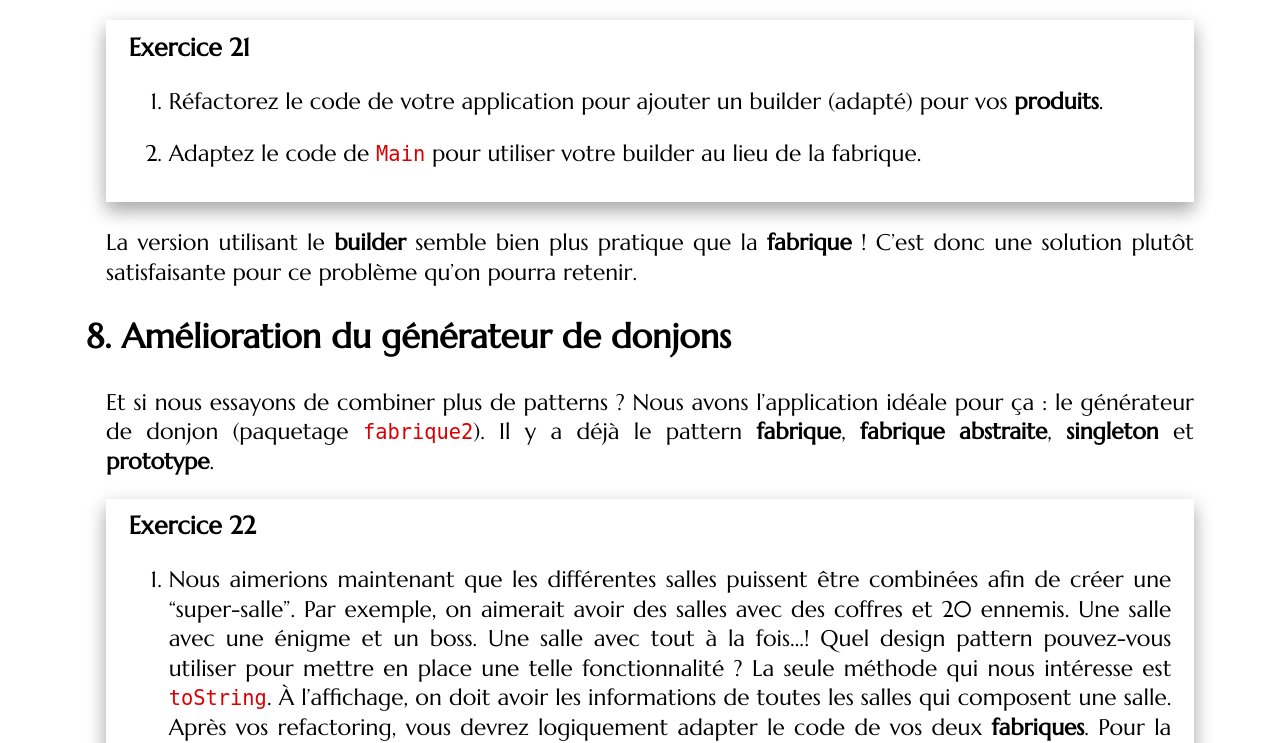
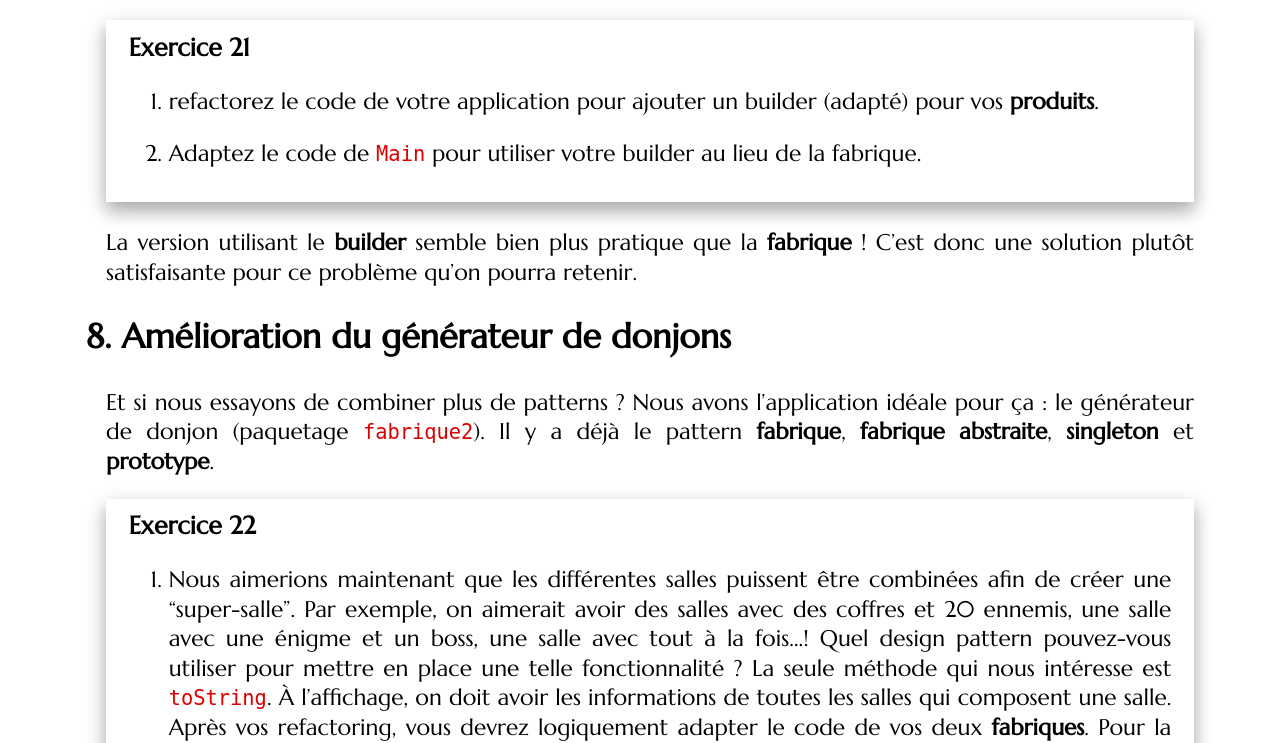
Before and after one commit to mgasquet/R304-QualiteDeveloppement, a Jekyll site: the page built from tutorials/tutorial4.md, in a window 1280 px wide and 1400 px high, scrolled down 74540 px. Shown: the part 173-916 px from the top of the window. Built offline with Jekyll 4.4.1, drawn with Linux system fonts in a browser that asks for light colours; some web fonts are replaced; some of the changed text lies outside the part shown.

Commit message:
typos tutorial4.md

````diff
--- a/tutorials/tutorial4.md
+++ b/tutorials/tutorial4.md
@@ -731,9 +731,9 @@ Mais alors, qui doit faire cette copie ?
 
 <div class="exercise">
 
-1. Réfactorez votre code afin que `Banque` renvoie une **copie** du compte courant sélectionné. Attention au **solde** ! Il faut qu'il soit identique au compte copié. Vérifiez que cela fonctionne en lançant le test unitaire. Il devrait maintenant passer.
-
-2. On aimerait maintenant que la `Banque` gère aussi des **comptes épargne**. En fait, il faut qu'elle puisse gérer des **CompteBancaire** et pas seulement des **comptes courants**. Réfactorez le code de la classe `Banque` pour rendre cela possible (en utilisant plutôt la classe abstraite `compteBancaire` plutôt que `CompteCourant`).
+1. refactorez votre code afin que `Banque` renvoie une **copie** du compte courant sélectionné. Attention au **solde** ! Il faut qu'il soit identique au compte copié. Vérifiez que cela fonctionne en lançant le test unitaire. Il devrait maintenant passer.
+
+2. On aimerait maintenant que la `Banque` gère aussi des **comptes épargne**. En fait, il faut qu'elle puisse gérer des **CompteBancaire** et pas seulement des **comptes courants**. refactorez le code de la classe `Banque` pour rendre cela possible (en utilisant plutôt la classe abstraite `compteBancaire` plutôt que `CompteCourant`).
 
     Vous devrez néanmoins conserver `ouvrirCompteCourant` tel quel car elle ouvre spécifiquement un compte courant. Vous devrez aussi ajouter une méthode `ouvrierCompteEpargne` (tout cela ne respecte pas énormément le principe ouvert/fermé, mais nous allons nous en contenter pour cet exercice).
 
@@ -1335,7 +1335,7 @@ Parfois, il n'est pas nécessairement souhaitable d'avoir la possibilité d'util
 
 1. Ouvrez le paquetage `fabrique3`. C'est le retour des **pokémons** ! Mais il y a également une nouvelle famille de monstres : **les digimons** qui ont un fonctionnement similaire aux pokémons mais on en plus un système d'énergie. En tout cas, ils se créent de la même manière que les pokémons ou plus généralement, qu'un "monstre".
 
-2. Actuellement, dans le `Main`, on crée des pokémons et on utilise le simulateur de combat pour en faire combattre deux. À la place des pokémons, on voudrait parfois utiliser des digimons. Maintenant que vous connaissez le pattern **fabrique abstraite** réfactorez le code afin de pouvoir facilement switcher entre des combats avec divers pokémons et des combats avec divers digimons. Si vous rencontrez quelques petits problèmes, regardez les méthodes de `Digimon`... ne serait-il pas judicieux de lui faire implémenter une certaine interface ? Et pour les différentes sous-classes de `Digimon` ? (`DigimonEau`, `DigimonFeu`...). Vous devrez aussi adapter le `Main` et `SimulateurCombat`.
+2. Actuellement, dans le `Main`, on crée des pokémons et on utilise le simulateur de combat pour en faire combattre deux. À la place des pokémons, on voudrait parfois utiliser des digimons. Maintenant que vous connaissez le pattern **fabrique abstraite** refactorez le code afin de pouvoir facilement switcher entre des combats avec divers pokémons et des combats avec divers digimons. Si vous rencontrez quelques petits problèmes, regardez les méthodes de `Digimon`... ne serait-il pas judicieux de lui faire implémenter une certaine interface ? Et pour les différentes sous-classes de `Digimon` ? (`DigimonEau`, `DigimonFeu`...). Vous devrez aussi adapter le `Main` et `SimulateurCombat`.
 
 3. Contrairement à l'exercice précédent sur les **donjons**, on ne veut pas que les deux fabriques cohabitent à un instant t du programme. On veut que l'application fonctionne exclusivement avec des pokémons ou bien fonctionne exclusivement avec des digimons. Mais on ne veut pas changer manuellement l'instance de la fabrique utilisée partout dans le code source. Il faut imaginer que cette fabrique est probablement utilisée à divers endroits et surtout, qu'on ne souhaite pas recompiler le code source à chaque changement. Comment pourrions-nous faire ?
 
@@ -1711,7 +1711,7 @@ Petite démonstration sur `patternmonAdapter` et `patternmonEauAdapter` :
 ```java
 //On définit le paramètre générique T lors de la déclaration de la classe
 //Je suis assuré que T est un objet qui étend la classe Patternmon
-public abstract class PatternmonAdapter<T extends patternmon> implements Monstre {
+public abstract class PatternmonAdapter<T extends Patternmon> implements Monstre {
 
     //Peut être n'importe quel patternmon.
     //Je peut appeller les méthodes de "patternmon" sur cet objet
@@ -1938,7 +1938,7 @@ Le **conteneur IoC** que nous allons utiliser dans le prochain TP permet de ne p
 
 ### Mise en pratique sur une application plus large
 
-Vous allez maintenant mettre en application ce que vous avez appris sur une application un peu plus large : l'application de gestion des étudiants (OGE) sur laquelle vous avez travaillé dans le cours de base de données !
+Vous allez maintenant mettre en application ce que vous avez appris sur une application un peu plus large : l'application de gestion des étudiants (OGE) sur laquelle vous avez travaillé dans le cours de base de données.
 
 <div class="exercise">
 
@@ -2112,7 +2112,7 @@ class Main {
 
 1. Ouvrez le paquetage `decorateur`. Il s'agit du code complété de l'exercice sur les **produits** du dernier TP où on a mis en place un décorateur pour pouvoir avoir à la fois des produits avec des réductions et des produits qui périment bientôt.
 
-2. Comme dans l'exemple des salariés, réfactorez votre code pour mettre en place une **fabrique** qui permettant de construire vos produits. Adaptez le code de `Main` en conséquence.
+2. Comme dans l'exemple des salariés, refactorez votre code pour mettre en place une **fabrique** qui permettant de construire vos produits. Adaptez le code de `Main` en conséquence.
 
 </div>
 
@@ -2166,7 +2166,7 @@ class Main {
 ```
 <div class="exercise">
 
-1. Réfactorez le code de votre application pour ajouter un builder (adapté) pour vos **produits**.
+1. refactorez le code de votre application pour ajouter un builder (adapté) pour vos **produits**.
 
 2. Adaptez le code de `Main` pour utiliser votre builder au lieu de la fabrique.
 
@@ -2180,7 +2180,7 @@ Et si nous essayons de combiner plus de patterns ? Nous avons l'application idé
 
 <div class="exercise">
 
-1. Nous aimerions maintenant que les différentes salles puissent être combinées afin de créer une "super-salle". Par exemple, on aimerait avoir des salles avec des coffres et 20 ennemis. Une salle avec une énigme et un boss. Une salle avec tout à la fois...! Quel design pattern pouvez-vous utiliser pour mettre en place une telle fonctionnalité ? La seule méthode qui nous intéresse est `toString`. À l'affichage, on doit avoir les informations de toutes les salles qui composent une salle. Après vos refactoring, vous devrez logiquement adapter le code de vos deux **fabriques**. Pour la configuration **difficile** on souhaite faire des changements supplémentaires :
+1. Nous aimerions maintenant que les différentes salles puissent être combinées afin de créer une "super-salle". Par exemple, on aimerait avoir des salles avec des coffres et 20 ennemis, une salle avec une énigme et un boss, une salle avec tout à la fois...! Quel design pattern pouvez-vous utiliser pour mettre en place une telle fonctionnalité ? La seule méthode qui nous intéresse est `toString`. À l'affichage, on doit avoir les informations de toutes les salles qui composent une salle. Après vos refactoring, vous devrez logiquement adapter le code de vos deux **fabriques**. Pour la configuration **difficile** on souhaite faire des changements supplémentaires :
 
     * Une salle normale est une salle avec un coffre et entre 20 et 40 ennemis.
 
````
Also changed, not shown: other parts of tutorials/tutorial4.md (+7 -7 lines).
